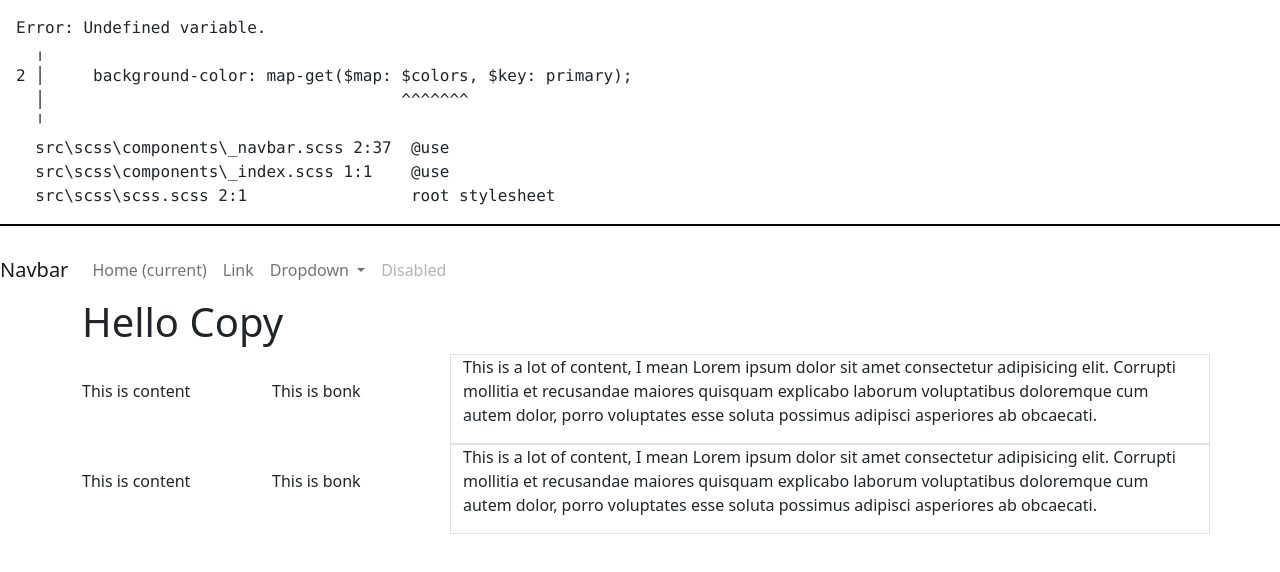
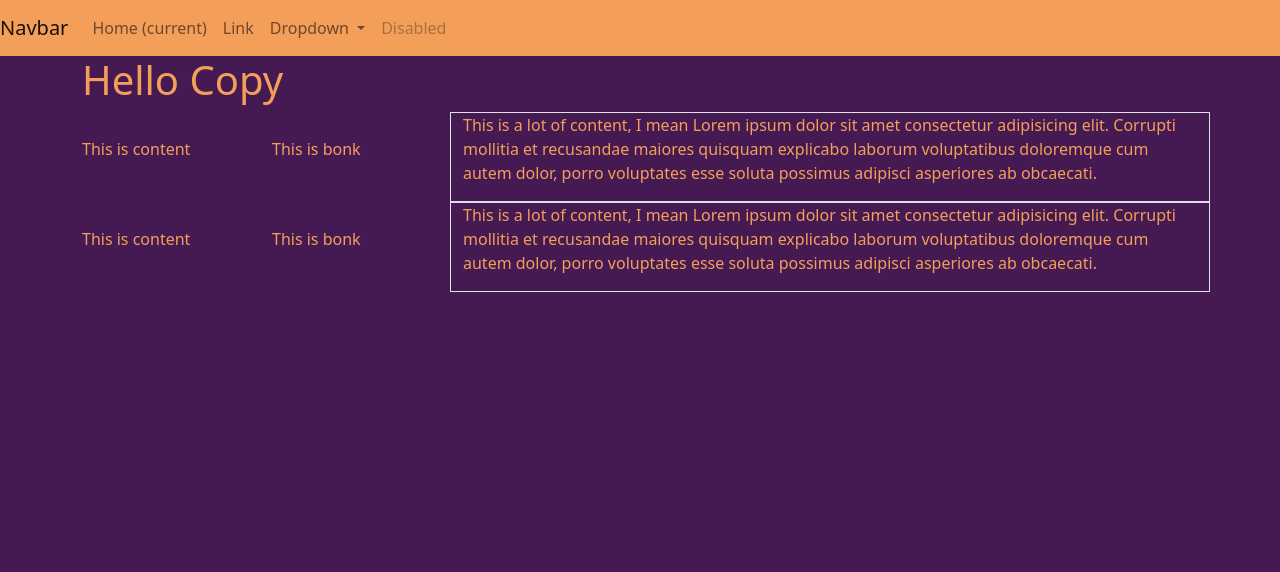
Before and after one commit to VegardMaao/More-CSS-Frameworks-Practice, a website: page index.html in a window 1280 px wide. Drawn offline with nearby package versions, Linux system fonts and the light colour scheme.

Commit message:
Imports working
Made imports work with help from Oliver Dipple, a teacher at Noroff.

Variables must be imported "as variables  to work, and in order to make them work in other files, I gotta import them to the spesific files.

```diff
--- a/src/scss/components/_navbar.scss
+++ b/src/scss/components/_navbar.scss
@@ -1,3 +1,5 @@
+@use "../utilities/variables" as variables;
+
 nav{
-    background-color: map-get($map: $colors, $key: primary);
+    background-color: map-get($map: variables.$colors, $key: quaternary);
 }
--- a/src/scss/scss.scss
+++ b/src/scss/scss.scss
@@ -1,7 +1,7 @@
-@use "./utilities/_variables" as variables;
+@use "utilities/variables" as variables;
 @use "./components/_index";
 
 body{
-    background-color: map-get($map: $colors, $key: primary);
-    color: map-get($map: $colors, $key: quaternary);
+    background-color: map-get($map: variables.$colors, $key: primary);
+    color: map-get($map: variables.$colors, $key: quaternary);
 }
```
Also changed, not shown: dist/css/scss.css, 1 other file.
